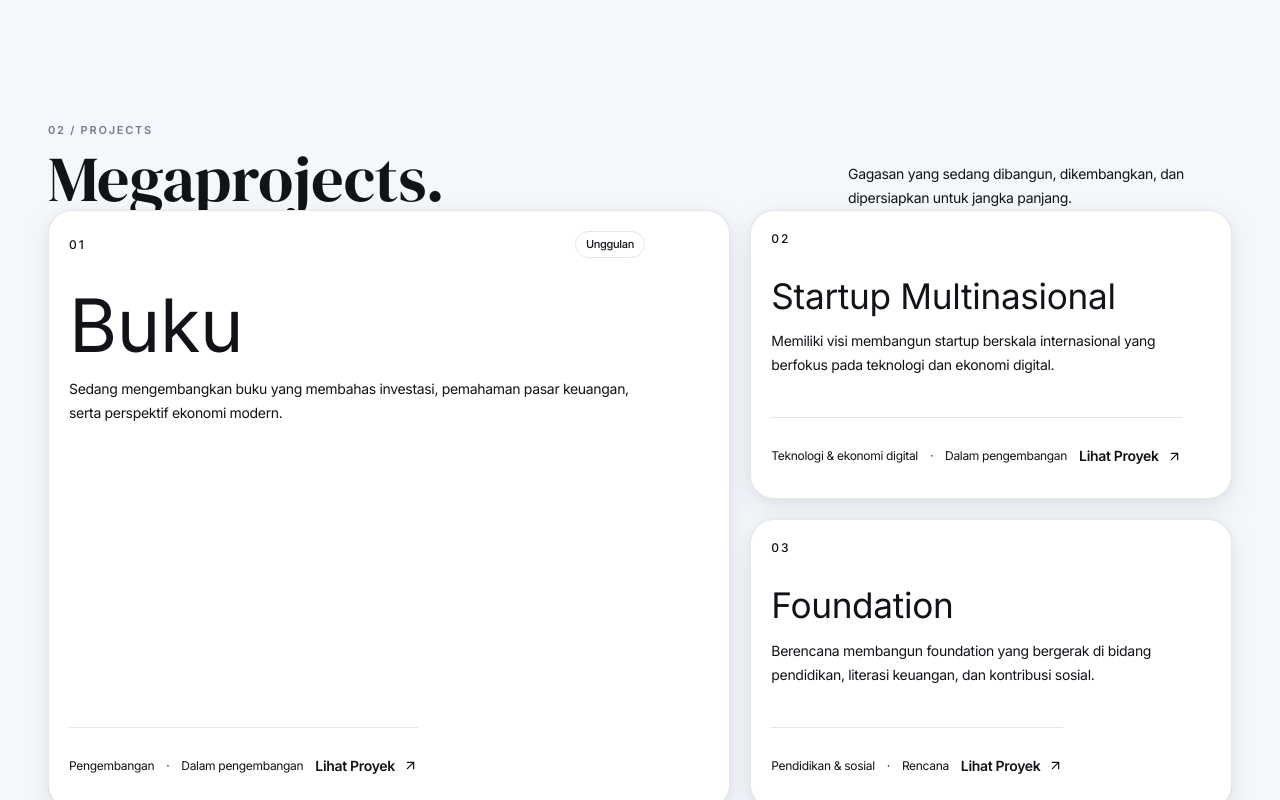
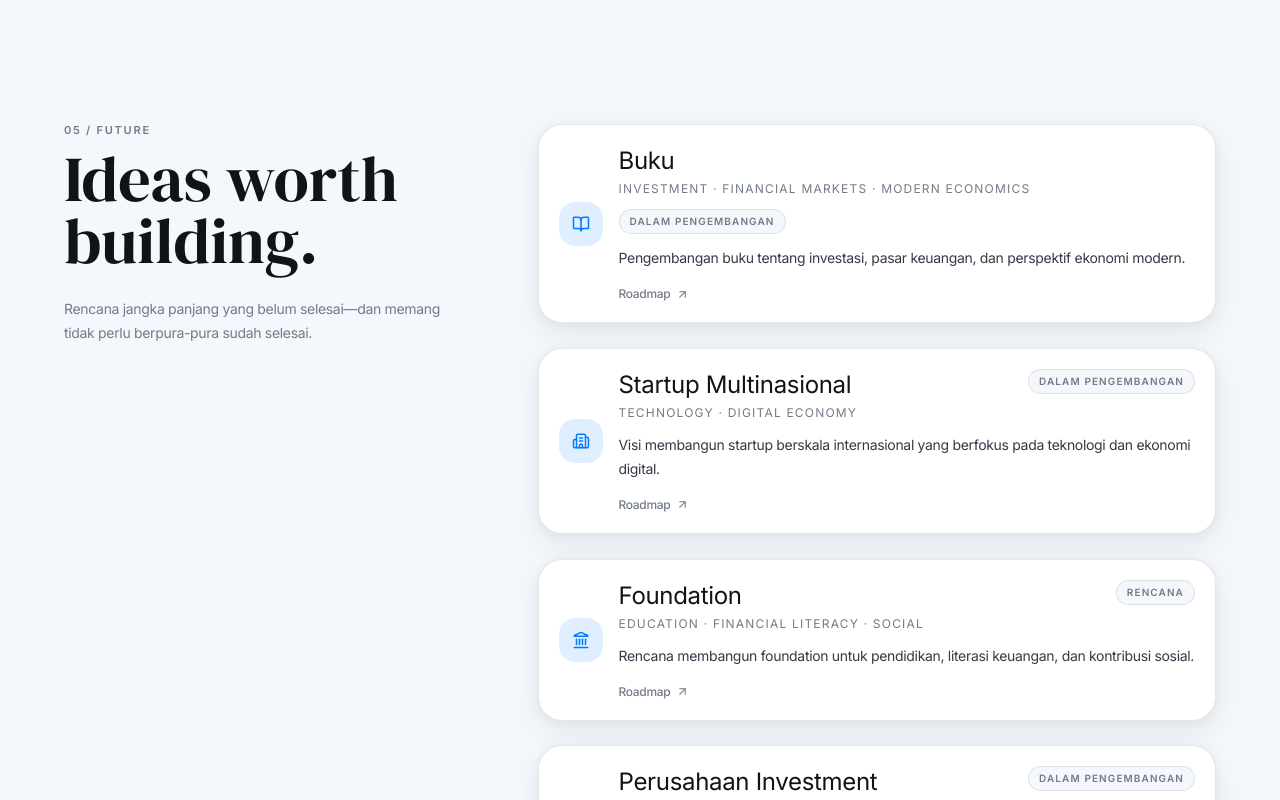
Before and after one commit to LionerHakim/JRHs, a React (Vite) app: page / in a window 1280 px wide. Shown: the part 2300-3100 px from the top of the page. Built offline with nearby package versions, Linux system fonts and the light colour scheme.

Commit message:
refactor: turn megaprojects into future roadmap

```diff
--- a/src/components/MegaProjects.tsx
+++ b/src/components/MegaProjects.tsx
@@ -1,162 +1,44 @@
-import { AnimatePresence, motion, useReducedMotion } from 'motion/react';
-import { ArrowUpRight, Check, X } from 'lucide-react';
-import { useEffect, useRef, useState } from 'react';
+import { ArrowUpRight, BookOpen, Building2, Landmark, TrendingUp } from 'lucide-react';
+import { motion, useReducedMotion } from 'motion/react';
 
-type Project = {
-  title: string;
-  type: string;
-  description: string;
-  url?: string;
-  status?: string;
-};
-
-const projects: Project[] = [
-  { title: 'Buku', type: 'Pengembangan', description: 'Sedang mengembangkan buku yang membahas investasi, pemahaman pasar keuangan, serta perspektif ekonomi modern.', status: 'Dalam pengembangan' },
-  { title: 'Startup Multinasional', type: 'Teknologi & ekonomi digital', description: 'Memiliki visi membangun startup berskala internasional yang berfokus pada teknologi dan ekonomi digital.', status: 'Dalam pengembangan' },
-  { title: 'Foundation', type: 'Pendidikan & sosial', description: 'Berencana membangun foundation yang bergerak di bidang pendidikan, literasi keuangan, dan kontribusi sosial.', status: 'Rencana' },
-  { title: 'Perusahaan Investment', type: 'Investasi', description: 'Mengembangkan visi untuk membangun perusahaan investasi yang berfokus pada pengelolaan aset dan pengembangan peluang ekonomi jangka panjang.', status: 'Dalam pengembangan' },
+const futureItems = [
+  { title: 'Buku', type: 'Investment · Financial Markets · Modern Economics', description: 'Pengembangan buku tentang investasi, pasar keuangan, dan perspektif ekonomi modern.', status: 'Dalam pengembangan', icon: BookOpen },
+  { title: 'Startup Multinasional', type: 'Technology · Digital Economy', description: 'Visi membangun startup berskala internasional yang berfokus pada teknologi dan ekonomi digital.', status: 'Dalam pengembangan', icon: Building2 },
+  { title: 'Foundation', type: 'Education · Financial Literacy · Social', description: 'Rencana membangun foundation untuk pendidikan, literasi keuangan, dan kontribusi sosial.', status: 'Rencana', icon: Landmark },
+  { title: 'Perusahaan Investment', type: 'Investment · Asset Management', description: 'Visi membangun perusahaan investasi untuk pengelolaan aset dan pengembangan peluang ekonomi jangka panjang.', status: 'Dalam pengembangan', icon: TrendingUp },
 ];
 
 export default function Projects() {
-  const [selected, setSelected] = useState<number | null>(null);
-  const [isOpen, setIsOpen] = useState(false);
-  const closeRef = useRef<HTMLButtonElement>(null);
-  const triggerRefs = useRef<Array<HTMLButtonElement | null>>([]);
-  const previousFocus = useRef<HTMLElement | null>(null);
-  const scrollYRef = useRef(0);
   const reduceMotion = useReducedMotion();
-
-  useEffect(() => {
-    if (selected === null) return;
-    setIsOpen(true);
-    previousFocus.current = document.activeElement as HTMLElement | null;
-    scrollYRef.current = window.scrollY;
-    const previous = { position: document.body.style.position, top: document.body.style.top, width: document.body.style.width };
-    document.body.style.position = 'fixed';
-    document.body.style.top = `-${scrollYRef.current}px`;
-    document.body.style.width = '100%';
-    const focusTimer = window.setTimeout(() => closeRef.current?.focus(), 0);
-    const onKey = (event: KeyboardEvent) => {
-      if (event.key === 'Escape') { event.preventDefault(); setSelected(null); return; }
-      if (event.key !== 'Tab') return;
-      const dialog = document.querySelector<HTMLElement>('[data-project-dialog]');
-      if (!dialog) return;
-      const focusable = Array.from(dialog.querySelectorAll<HTMLElement>('button, a[href], [tabindex]:not([tabindex="-1"])')).filter((el) => !el.hasAttribute('disabled'));
-      if (!focusable.length) return;
-      const first = focusable[0]; const last = focusable[focusable.length - 1];
-      if (event.shiftKey && document.activeElement === first) { event.preventDefault(); last.focus(); }
-      else if (!event.shiftKey && document.activeElement === last) { event.preventDefault(); first.focus(); }
-    };
-    document.addEventListener('keydown', onKey);
-    return () => {
-      window.clearTimeout(focusTimer);
-      document.removeEventListener('keydown', onKey);
-      document.body.style.position = previous.position;
-      document.body.style.top = previous.top;
-      document.body.style.width = previous.width;
-      window.scrollTo(0, scrollYRef.current);
-    };
-  }, [selected]);
-
-  useEffect(() => {
-    if (selected !== null || !isOpen) return;
-    const target = previousFocus.current;
-    const timer = window.setTimeout(() => target?.focus(), 0);
-    return () => window.clearTimeout(timer);
-  }, [selected, isOpen]);
-
-  const openProject = (index: number) => {
-    previousFocus.current = triggerRefs.current[index];
-    setSelected(index);
-  };
-
-  const closeProject = () => setSelected(null);
-
   return (
-    <section id="projects" className="section-shell" aria-labelledby="projects-title">
-      <div className="mx-auto max-w-7xl">
-        <div className="section-heading flex flex-col gap-5 sm:flex-row sm:items-end sm:justify-between">
-          <div>
-            <p className="eyebrow">02 / Projects</p>
-            <h2 id="projects-title" className="display-title">Megaprojects.</h2>
-          </div>
-          <p className="max-w-sm text-sm leading-6 text-[var(--color-smoke)]">Gagasan yang sedang dibangun, dikembangkan, dan dipersiapkan untuk jangka panjang.</p>
+    <section id="future" className="section-shell" aria-labelledby="future-title">
+      <div className="section-grid">
+        <div>
+          <p className="eyebrow">05 / Future</p>
+          <h2 id="future-title" className="display-title">Ideas worth building.</h2>
+          <p className="mt-6 max-w-md text-sm leading-6 text-[var(--color-muted)]">Rencana jangka panjang yang belum selesai—dan memang tidak perlu berpura-pura sudah selesai.</p>
         </div>
-
-        <div className="grid gap-5 md:grid-cols-12 md:grid-rows-2">
-          {projects.map((project, index) => (
-            <motion.button
-              key={project.title}
-              ref={(element) => { triggerRefs.current[index] = element; }}
-              type="button"
-              initial={reduceMotion ? false : { opacity: 0, y: 12 }}
-              whileInView={reduceMotion ? undefined : { opacity: 1, y: 0 }}
-              viewport={{ once: true, margin: '-40px' }}
-              transition={{ duration: .24, delay: index * .03 }}
-              onClick={() => openProject(index)}
-              className={`project-card group relative flex min-h-[16rem] w-full flex-col justify-between text-left outline-none transition duration-180 hover:-translate-y-0.5 hover:border-[#D6D6D6] focus-visible:ring-2 focus-visible:ring-[var(--color-signal-blue)] active:scale-[.97] ${index === 0 ? 'md:col-span-7 md:row-span-2 md:min-h-[32rem] md:p-8' : 'md:col-span-5 md:p-7'} p-5`}
-              aria-label={`Lihat detail ${project.title}`}
-              aria-haspopup="dialog"
-            >
-              <div>
-                <div className="flex items-center justify-between gap-4">
-                  <span className="font-[var(--font-inter)] text-xs font-medium tracking-[.16em] text-[var(--color-smoke)]">0{index + 1}</span>
-                  {index === 0 && <span className="rounded-full border border-[#E5E5E5] bg-[var(--color-ash-mist)] px-2.5 py-1 text-[11px] font-medium text-[var(--color-graphite)]">Unggulan</span>}
+        <div className="grid gap-3">
+          {futureItems.map((item, index) => {
+            const Icon = item.icon;
+            return (
+              <motion.article key={item.title} className="experience-card" initial={reduceMotion ? false : { opacity: 0, y: 12 }} whileInView={reduceMotion ? undefined : { opacity: 1, y: 0 }} viewport={{ once: true, margin: '-30px' }} transition={{ duration: .35, delay: index * .06 }}>
+                <div className="flex gap-4 sm:items-center">
+                  <span className="flex h-11 w-11 shrink-0 items-center justify-center rounded-2xl bg-[var(--color-accent-soft)] text-[var(--color-accent)]"><Icon size={18} aria-hidden="true" /></span>
+                  <div className="min-w-0 flex-1">
+                    <div className="flex flex-wrap items-start justify-between gap-3">
+                      <div><h3 className="font-[var(--font-perfectly-nineties-regular)] text-2xl font-normal text-[var(--color-ink)]">{item.title}</h3><p className="mt-1 text-xs uppercase tracking-[.1em] text-[var(--color-muted)]">{item.type}</p></div>
+                      <span className="rounded-full border border-[var(--color-line)] bg-[var(--color-canvas)] px-2.5 py-1 text-[10px] font-semibold uppercase tracking-[.11em] text-[var(--color-muted)]">{item.status}</span>
+                    </div>
+                    <p className="mt-3 max-w-2xl text-sm leading-6 text-[var(--color-text)]">{item.description}</p>
+                    <div className="mt-4 flex items-center gap-1.5 text-xs font-medium text-[var(--color-muted)]"><span>Roadmap</span><ArrowUpRight size={13} aria-hidden="true" /></div>
+                  </div>
                 </div>
-                <h3 className={`mt-8 font-[var(--font-perfectly-nineties-regular)] font-normal leading-[.97] text-[var(--color-ink-black)] ${index === 0 ? 'max-w-3xl text-[clamp(2.3rem,6vw,4.6rem)]' : 'text-[clamp(1.7rem,3.6vw,2.2rem)]'}`}>{project.title}</h3>
-                <p className="mt-4 max-w-xl text-sm leading-6 text-[var(--color-smoke)]">{project.description}</p>
-              </div>
-              <div className="mt-10 border-t border-[#E5E5E5] pt-4">
-                <div className="flex flex-wrap items-center justify-between gap-3">
-                  <div className="flex flex-wrap items-center gap-x-3 gap-y-1 text-xs text-[var(--color-smoke)]">
-                    <span>{project.type}</span>
-                    {project.status && <><span aria-hidden="true">·</span><span>{project.status}</span></>}
-                  </div>
-                  <span className="inline-flex min-h-11 items-center gap-2 text-sm font-semibold text-[var(--color-ink-black)]">Lihat Proyek <ArrowUpRight size={15} aria-hidden="true" /></span>
-                </div>
-              </div>
-            </motion.button>
-          ))}
+              </motion.article>
+            );
+          })}
         </div>
       </div>
-
-      <AnimatePresence>
-        {selected !== null && (
-          <motion.div className="fixed inset-0 z-[80] bg-black/35" initial={{ opacity: 0 }} animate={{ opacity: 1 }} exit={{ opacity: 0 }} onMouseDown={(event) => { if (event.currentTarget === event.target) closeProject(); }}>
-            <motion.aside
-              data-project-dialog
-              initial={reduceMotion ? false : { x: '100%' }}
-              animate={{ x: 0 }}
-              exit={reduceMotion ? undefined : { x: '100%' }}
-              transition={{ duration: .24, ease: 'easeOut' }}
-              className="absolute right-0 top-0 flex h-full w-full max-w-xl flex-col overflow-y-auto border-l border-[#E5E5E5] bg-[var(--color-paper-white)] p-6 sm:p-10"
-              role="dialog"
-              aria-modal="true"
-              aria-labelledby="project-detail-title"
-              onMouseDown={(event) => event.stopPropagation()}
-            >
-              <div className="flex items-center justify-between gap-4">
-                <p className="eyebrow">Proyek / 0{selected + 1}</p>
-                <button ref={closeRef} type="button" onClick={closeProject} className="inline-flex min-h-11 min-w-11 items-center justify-center rounded-full border border-[#E5E5E5] bg-[var(--color-ash-mist)] text-[var(--color-ink-black)] transition active:scale-[.97] hover:bg-[var(--color-paper-white)] focus:outline-none focus-visible:ring-2 focus-visible:ring-[var(--color-signal-blue)]" aria-label="Tutup detail proyek"><X size={18} /></button>
-              </div>
-              <h3 id="project-detail-title" className="mt-7 font-[var(--font-perfectly-nineties-regular)] text-4xl font-normal leading-[.98] text-[var(--color-ink-black)] sm:text-5xl">{projects[selected].title}</h3>
-              <p className="mt-3 text-sm uppercase tracking-[.14em] text-[var(--color-smoke)]">{projects[selected].type}</p>
-              <p className="mt-10 max-w-lg text-base leading-7 text-[var(--color-graphite)]">{projects[selected].description}</p>
-              {projects[selected].status && (
-                <div className="mt-8 border-t border-[#E5E5E5] pt-5">
-                  <p className="text-xs uppercase tracking-[.14em] text-[var(--color-smoke)]">Status</p>
-                  <p className="mt-2 flex items-center gap-2 text-sm font-medium text-[var(--color-ink-black)]"><Check size={14} className="text-[var(--color-signal-blue)]" aria-hidden="true" />{projects[selected].status}</p>
-                </div>
-              )}
-              {projects[selected].url ? (
-                <a href={projects[selected].url} target="_blank" rel="noopener noreferrer" className="portal-link mt-10 w-full bg-[var(--color-ink-black)] px-5 text-sm font-semibold text-[var(--color-paper-white)] transition hover:opacity-85 focus:outline-none focus-visible:ring-2 focus-visible:ring-[var(--color-signal-blue)]">Kunjungi Situs <ArrowUpRight size={15} className="ml-2" aria-hidden="true" /></a>
-              ) : (
-                <span className="portal-link mt-10 w-full border border-[#E5E5E5] bg-[var(--color-ash-mist)] px-5 text-sm font-medium text-[var(--color-smoke)]">Situs belum tersedia</span>
-              )}
-            </motion.aside>
-          </motion.div>
-        )}
-      </AnimatePresence>
     </section>
   );
 }
```
